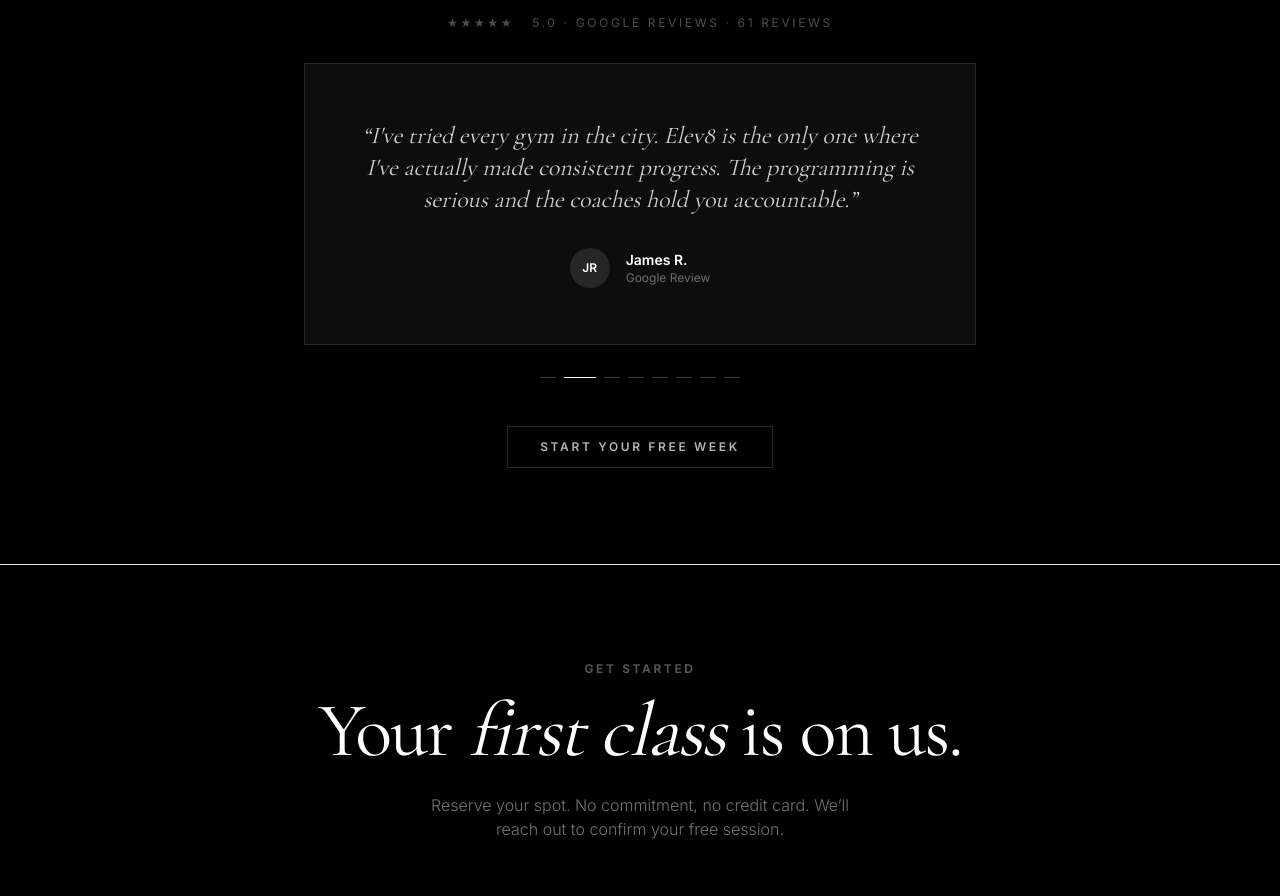
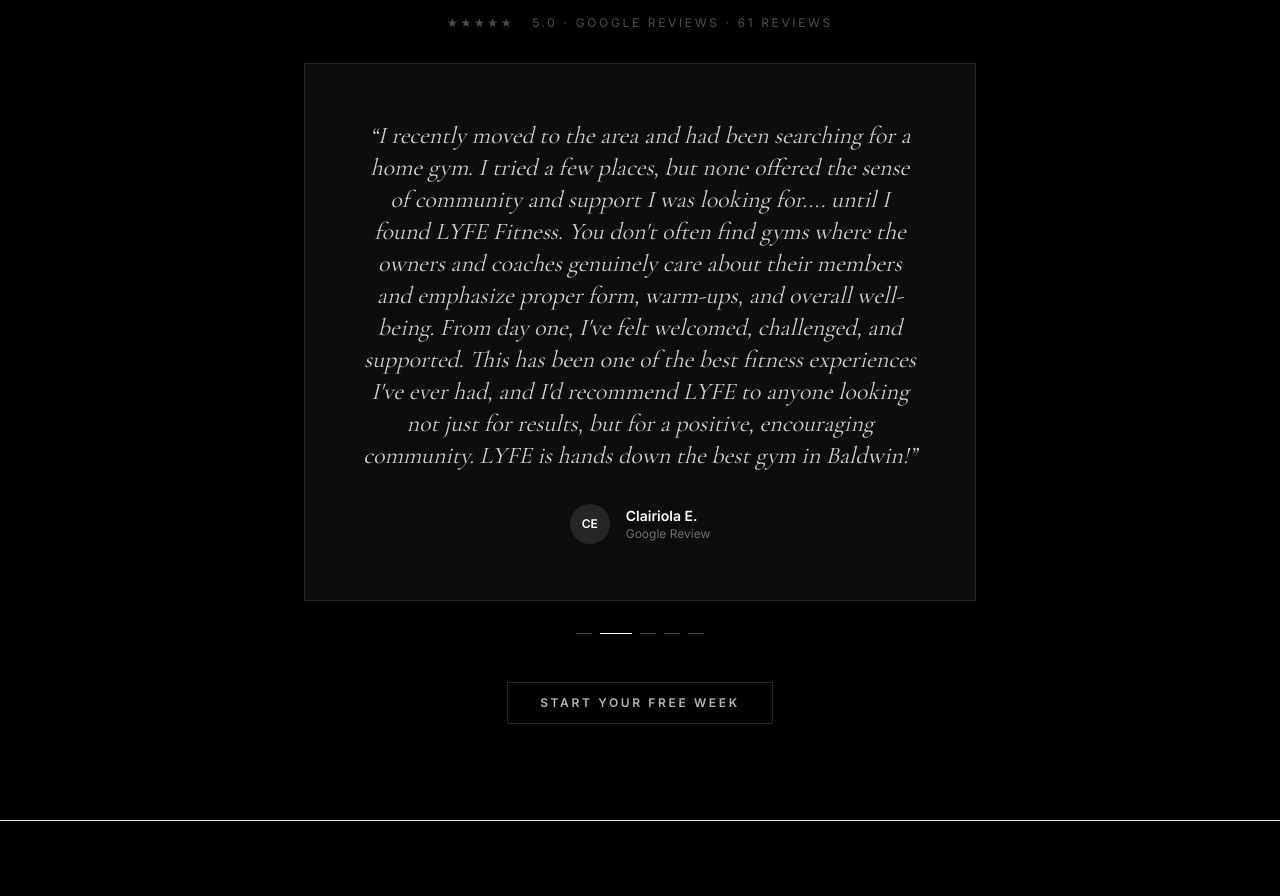
Before and after one commit to dfeleppa/lyfe, a Next.js app: page / in a window 1280 px wide. Shown: the part 2346-3242 px from the top of the page. Built offline with nearby package versions, Linux system fonts and the light colour scheme.

Commit message:
Remove placeholder reviews, keep only real Google reviews

```diff
--- a/src/app/page.tsx
+++ b/src/app/page.tsx
@@ -372,27 +372,6 @@
   },
   {
     quote:
-      "I've tried every gym in the city. Elev8 is the only one where I've actually made consistent progress. The programming is serious and the coaches hold you accountable.",
-    name: "James R.",
-    role: "Google Review",
-    initials: "JR",
-  },
-  {
-    quote:
-      "The community here is unlike anything I've experienced. You walk in a stranger and leave feeling like you've trained with a team that actually wants you to win.",
-    name: "Sarah M.",
-    role: "Google Review",
-    initials: "SM",
-  },
-  {
-    quote:
-      "Down 14kg and the strongest I've ever been. The coaches know their craft and the programming adapts to where you are, not where you wish you were.",
-    name: "Daniel K.",
-    role: "Google Review",
-    initials: "DK",
-  },
-  {
-    quote:
       "I recently moved to the area and had been searching for a home gym. I tried a few places, but none offered the sense of community and support I was looking for.... until I found LYFE Fitness. You don't often find gyms where the owners and coaches genuinely care about their members and emphasize proper form, warm-ups, and overall well-being. From day one, I've felt welcomed, challenged, and supported. This has been one of the best fitness experiences I've ever had, and I'd recommend LYFE to anyone looking not just for results, but for a positive, encouraging community. LYFE is hands down the best gym in Baldwin!",
     name: "Clairiola E.",
     role: "Google Review",
```
